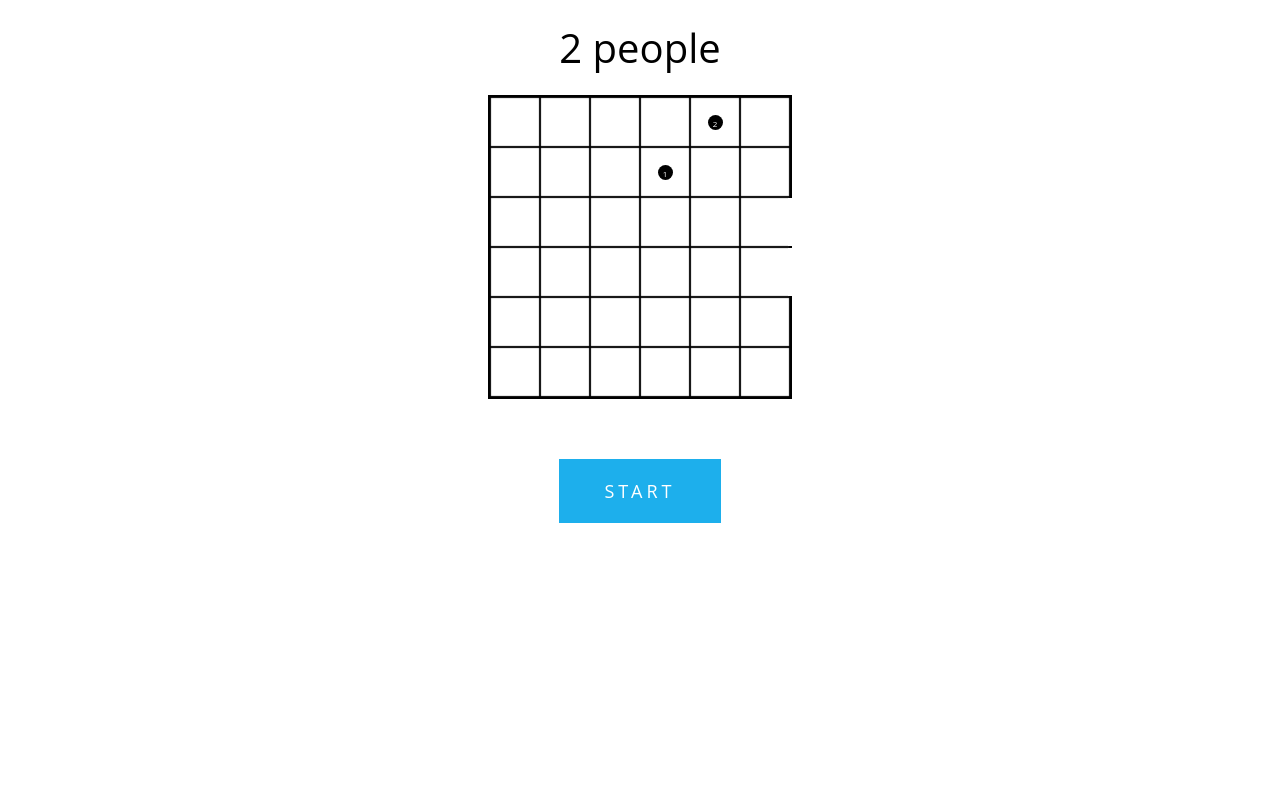
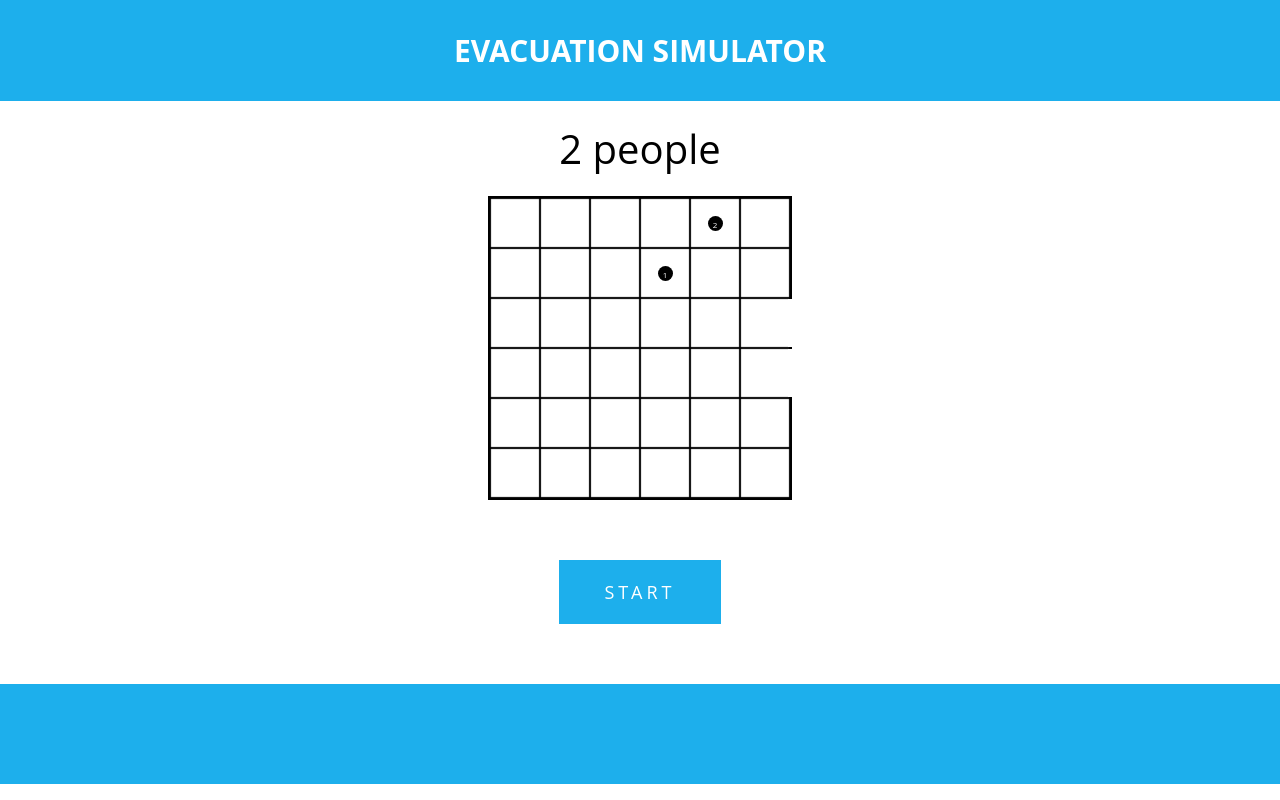
Before and after one commit to rodelcruzph/ie-simulatr, a plain HTML site: page index.html in a window 1280 px wide. Drawn offline with nearby package versions, Linux system fonts and the light colour scheme.

Commit message:
Added style

```diff
--- a/index.html
+++ b/index.html
@@ -8,14 +8,21 @@
 	<script src="https://ajax.googleapis.com/ajax/libs/jquery/3.1.1/jquery.min.js"></script>
 	<script src="rodel-scripts.js"></script>
 	<link rel="stylesheet" href="style.css">
-
 </head>
 <body class="home blog home-container">
-	<div id="number"></div>
-	<div id="classroom">
-		<ul class="classroom-wrap">
+	<header id="main-header">
+		<h1>Evacuation Simulator</h1>
+	</header>
+	<main id="main-content">
+		<div id="number"></div>
+		<div id="classroom">
+			<ul class="classroom-wrap">
 
-		</ul>
-	</div>
+			</ul>
+		</div>
+	</main>
+	<footer id="main-footer">
+
+	</footer>
 </body>
 </html>
--- a/rodel-scripts.js
+++ b/rodel-scripts.js
@@ -57,7 +57,7 @@ var app = {
 					<a href="javascript:;" class="play-btn">Start</a> \
 					</div>';
 
-		jQuery('body').append(playBtn);
+		jQuery('#main-content').append(playBtn);
 
 		if(typeof cbf == 'function') {
 			app.addPeople(function() {
--- a/style.css
+++ b/style.css
@@ -1,25 +1,9 @@
 /*
-Theme Name: Sample
-Theme URI: http://aios3-staging.agentimage.com/a/agentryder.com/htdocs
-Description: AIOS mobile semi-custom theme.
-Author: Jaryd Carino
+Theme Name: Simulation
+Author: Jaryd Carino & Rodel Cruz
 Author URI: http://www.agentimage.com
-Version: 1.2.7
-Tags: one-column, two-columns, right-sidebar, custom-menu, full-width-template, sticky-post
-License: Proprietary
-License URI: http://www.agentimage.com
-Template: aios-starter-theme
 */
 
-/*
-
-TABLE OF CONTENTS
-
-1. Custom CSS
-2.	IP styles
-3. MEDIA QUERIES ARE AUTOMATICALLY REMOVED FROM THIS FILE, they must be placed in style-media-queries.css
-
-*/
 
 /*******************************************************
  *
@@ -32,11 +16,29 @@ TABLE OF CONTENTS
 body{
 	font-family: 'Open Sans', Arial, Helvetica, Georgia, Sans-serif;
 	font-size: 12px;
-	background: #FFF;
+	background: #fff;
 	color: #000000;
 	margin: 0;
 }
 
+/*HEADER*/
+#main-header{
+	background: #1dafec;
+	text-align: center;
+	padding: 30px 0;
+}
+	#main-header h1{
+		margin: 0;
+		color: #fff;
+		text-transform: uppercase;
+		font-size: 30px;
+	}
+
+/*BODY*/
+#main-content{
+	overflow: hidden;
+	position: relative;
+}
 #number{
 	font-size: 40px;
 	text-align: center;
@@ -156,3 +158,10 @@ body{
 		text-decoration: none;
 		outline: 0;
 	}
+
+/*FOOTER*/
+#main-footer{
+	background: #1dafec;
+	text-align: center;
+	padding: 50px 0;
+}
```
